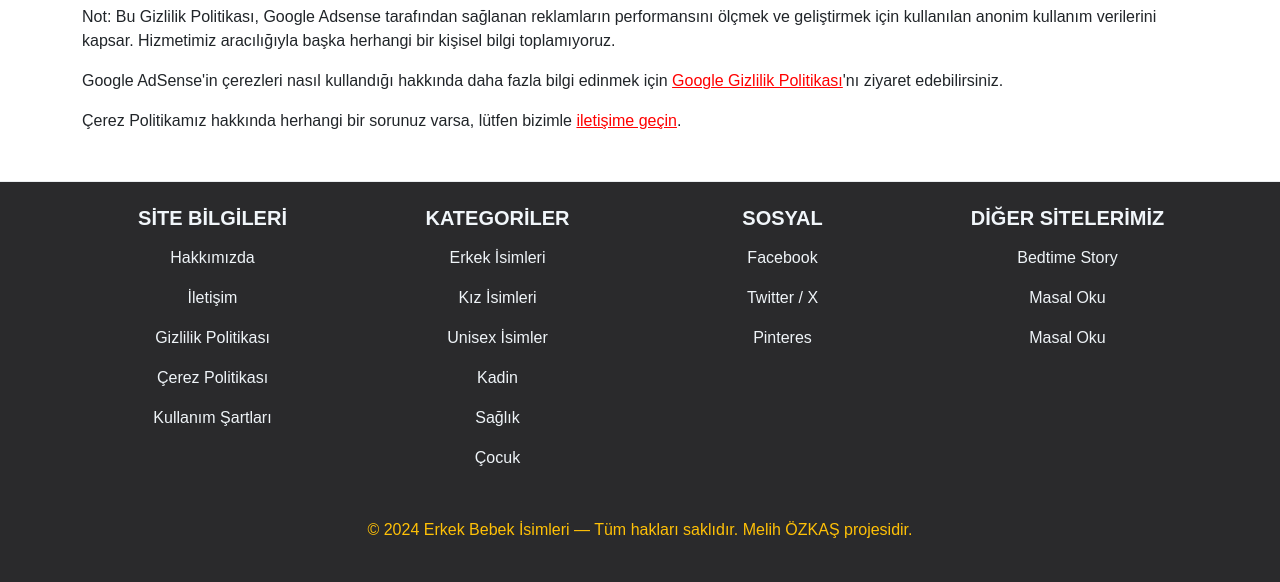
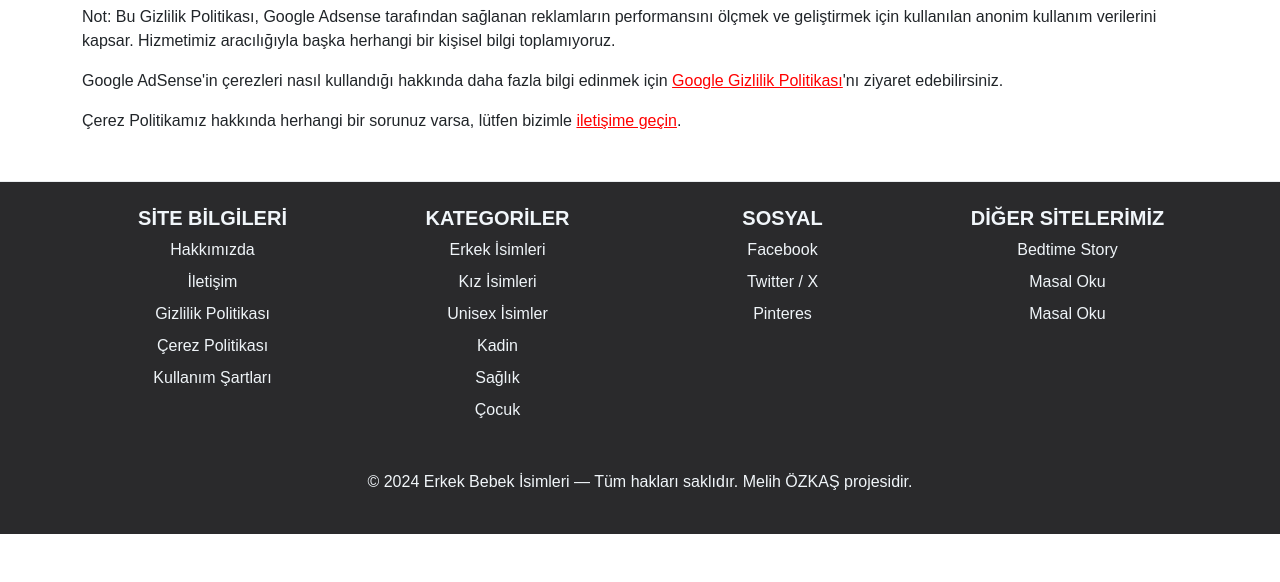
Before and after one commit to MelihOZKAS/erkektirt, a Django app: page /cerez-politikasi/ in a window 1280 px wide. Shown: the part 1809-2391 px from the top of the page. After the commit the page ends 2343 px from the top, so only its background shows below. Run offline with Django 5.2, Linux system fonts and the light colour scheme; some libraries are stand-ins or nearby versions.

Commit message:
ALLAH ım utandırma RABBİM

```diff
--- a/templates/base.html
+++ b/templates/base.html
@@ -22,8 +22,8 @@
             --card-bg: #ffffff;
             --border: #e9ecef;
             --navbar-bg: #ffffff;
-            --footer-bg: #2A2A2C;
-            --footer-fg: #F1F6FA;
+            --footer-bg: #f8f9fa;
+            --footer-fg: #212529;
         }
         body {
             background-color: var(--bg);
@@ -39,9 +39,10 @@
         .footer {
             background-color: var(--footer-bg);
             color: var(--footer-fg);
+            border-top: 1px solid var(--border);
         }
-        .footer a { color: #eff4f8; text-decoration: none; }
-        .footer a:hover { color: #6fa8dc; }
+        .footer a { color: inherit; text-decoration: none; }
+        .footer a:hover { color: #0d6efd; }
         .navbar.shadow-sm { box-shadow: 0 4px 12px rgba(0,0,0,0.06); }
 
         /* Dark mode */
@@ -59,7 +60,7 @@
         .dark-mode .nav-link {
             color: #f1f1f1 !important;
         }
-        .dark-mode .footer a { color: #f8f9fa; }
+        .dark-mode .footer a { color: var(--footer-fg); }
         .dark-mode .footer a:hover { color: #ffc107; }
     </style>
 
--- a/templates/parcalar/footer.html
+++ b/templates/parcalar/footer.html
@@ -4,39 +4,39 @@
             <div class="col-md-3 col-sm-6 mb-3 text-center">
                 <h5 class="text-uppercase fw-bold">Site Bilgileri</h5>
                 <ul class="list-unstyled">
-                    <li class="mt-3"><a href="{% url 'hakkimizda' %}">Hakkımızda</a></li>
-                    <li class="mt-3"><a href="{% url 'iletisim' %}">İletişim</a></li>
-                    <li class="mt-3"><a href="{% url 'gizlilik-politikasi' %}">Gizlilik Politikası</a></li>
-                    <li class="mt-3"><a href="{% url 'cerez' %}">Çerez Politikası</a></li>
-                    <li class="mt-3"><a href="{% url 'kullanim-sartlari' %}">Kullanım Şartları</a></li>
+                    <li class="mt-2"><a href="{% url 'hakkimizda' %}">Hakkımızda</a></li>
+                    <li class="mt-2"><a href="{% url 'iletisim' %}">İletişim</a></li>
+                    <li class="mt-2"><a href="{% url 'gizlilik-politikasi' %}">Gizlilik Politikası</a></li>
+                    <li class="mt-2"><a href="{% url 'cerez' %}">Çerez Politikası</a></li>
+                    <li class="mt-2"><a href="{% url 'kullanim-sartlari' %}">Kullanım Şartları</a></li>
 
                 </ul>
             </div>
             <div class="col-md-3 col-sm-6 mb-3 text-center">
                 <h5 class="text-uppercase fw-bold">Kategoriler</h5>
                 <ul class="list-unstyled ">
-                    <li class="mt-3"><a href="{% url 'erkek' %}">Erkek İsimleri</a></li>
-                    <li class="mt-3"><a href="{% url 'kiz' %}">Kız İsimleri</a></li>
-                    <li class="mt-3"><a href="{% url 'unisex' %}">Unisex İsimler</a></li>
-                    <li class="mt-3"><a href="{% url 'kadin' %}">Kadin</a></li>
-                    <li class="mt-3"><a href="{% url 'saglik' %}">Sağlık</a></li>
-                    <li class="mt-3"><a href="{% url 'cocuk' %}">Çocuk</a></li>
+                    <li class="mt-2"><a href="{% url 'erkek' %}">Erkek İsimleri</a></li>
+                    <li class="mt-2"><a href="{% url 'kiz' %}">Kız İsimleri</a></li>
+                    <li class="mt-2"><a href="{% url 'unisex' %}">Unisex İsimler</a></li>
+                    <li class="mt-2"><a href="{% url 'kadin' %}">Kadin</a></li>
+                    <li class="mt-2"><a href="{% url 'saglik' %}">Sağlık</a></li>
+                    <li class="mt-2"><a href="{% url 'cocuk' %}">Çocuk</a></li>
                 </ul>
             </div>
             <div class="col-md-3 col-sm-6 mb-3 text-center">
                 <h5 class="text-uppercase fw-bold">Sosyal</h5>
                 <ul class="list-unstyled">
-                    <li class="mt-3"><a href="https://www.facebook.com/guzelbebekisimleri" target="_blank">Facebook</a></li>
-                    <li class="mt-3"><a href="https://www.x.com/isimsec" target="_blank">Twitter / X</a></li>
-                    <li class="mt-3"><a href="https://www.pinterest.com/erkekbebekisimleri/" target="_blank">Pinteres</a></li>
+                    <li class="mt-2"><a href="https://www.facebook.com/guzelbebekisimleri" target="_blank">Facebook</a></li>
+                    <li class="mt-2"><a href="https://www.x.com/isimsec" target="_blank">Twitter / X</a></li>
+                    <li class="mt-2"><a href="https://www.pinterest.com/erkekbebekisimleri/" target="_blank">Pinteres</a></li>
                 </ul>
             </div>
             <div class="col-md-3 col-sm-6 mb-3 text-center">
                 <h5 class="text-uppercase fw-bold">Diğer Sitelerimiz</h5>
                 <ul class="list-unstyled">
-                    <li class="mt-3"><a href="https://www.thestoryunfolds.com/" target="_blank">Bedtime Story</a></li>
-                    <li class="mt-3"><a href="https://www.cocukmasallarioku.com/" target="_blank">Masal Oku</a></li>
-                    <li class="mt-3"><a href="https://masaloku.com.tr/" target="_blank">Masal Oku</a></li>
+                    <li class="mt-2"><a href="https://www.thestoryunfolds.com/" target="_blank">Bedtime Story</a></li>
+                    <li class="mt-2"><a href="https://www.cocukmasallarioku.com/" target="_blank">Masal Oku</a></li>
+                    <li class="mt-2"><a href="https://masaloku.com.tr/" target="_blank">Masal Oku</a></li>
                 </ul>
             </div>
 
@@ -44,7 +44,7 @@
         </div>
         <div class="row mt-3">
             <div class="col text-center">
-                <p class="m-0" style="color: #ffc107">&copy; 2024 Erkek Bebek İsimleri — Tüm hakları saklıdır. Melih ÖZKAŞ projesidir.</p>
+                <p class="m-0" style="color: inherit">&copy; 2024 Erkek Bebek İsimleri — Tüm hakları saklıdır. Melih ÖZKAŞ projesidir.</p>
             </div>
         </div>
     </div>
```
